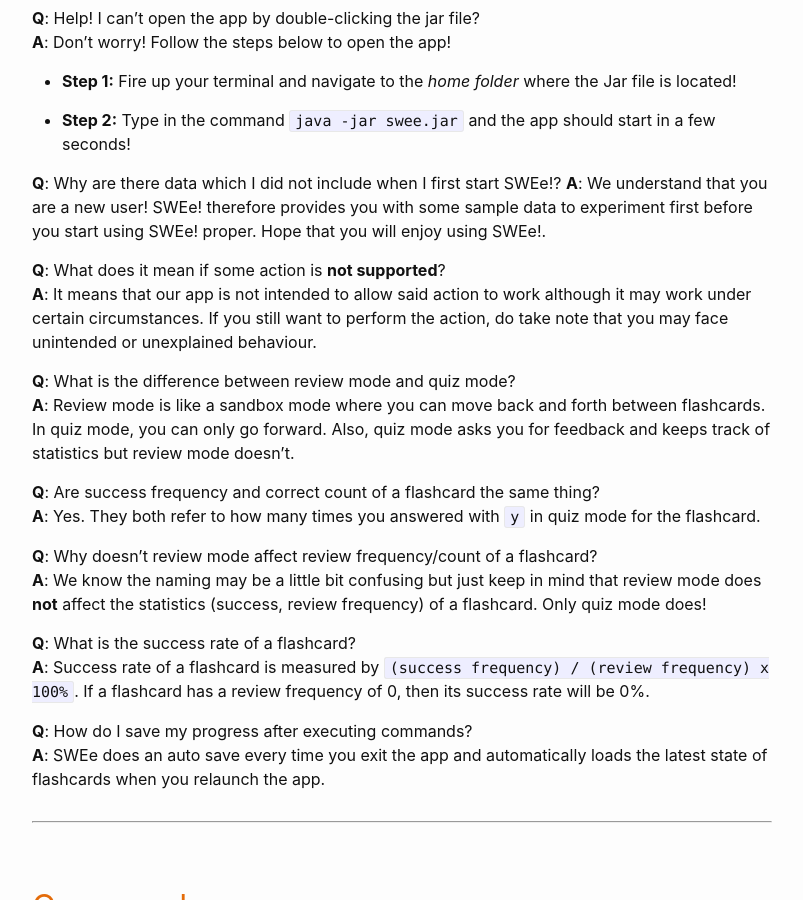
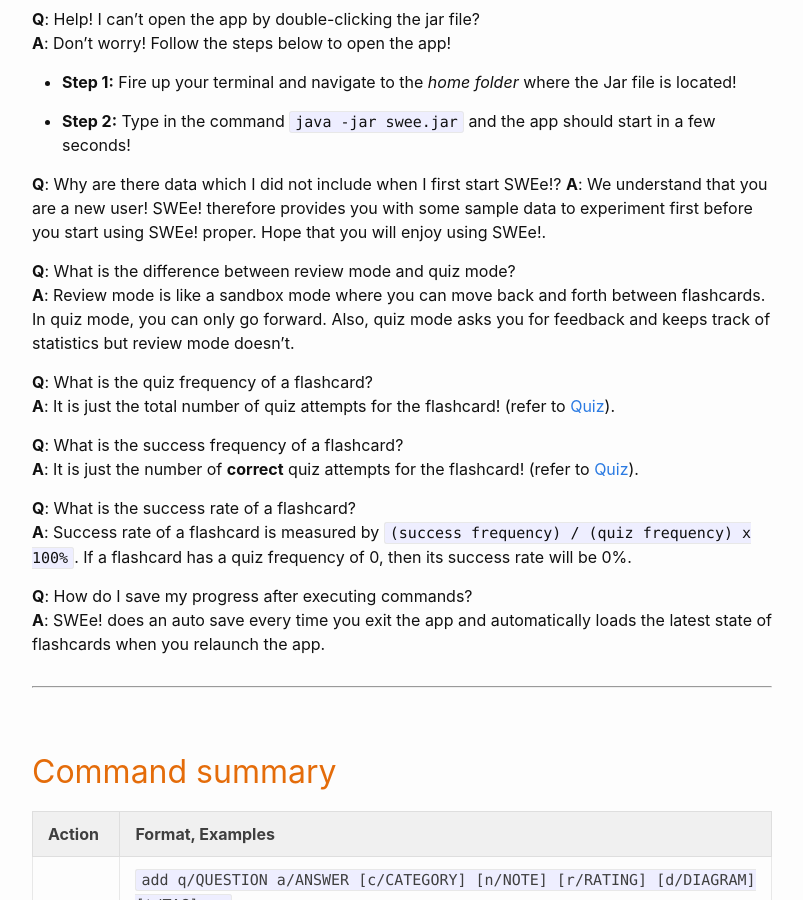
Before and after one commit to minzzelo/cs2101ug, a Jekyll site: the page built from docs/UserGuide.md, in a window 1280 px wide and 900 px high, scrolled down 34134 px. Shown: the whole window, without its empty margins (238-1041 px from the left). Built offline with Jekyll 4.4.1, drawn with Linux system fonts in a browser that asks for light colours; emoji names are drawn with the system emoji font; some of the changed text lies outside the part shown.

Commit message:
Explain quiz and success

```diff
--- a/docs/UserGuide.md
+++ b/docs/UserGuide.md
@@ -133,7 +133,7 @@ Input Field | What is it & How to specify
 `a/ANSWER`      | Answer on the flashcard.<br>`ANSWER` has no character restrictions so you can input anything you like.
 `c/CATEGORY`    | Category of the flashcard.<br>`CATEGORY` must be alphanumeric and can be multiple words.
 `r/RATING`      | Star rating of the flashcard.<br>`RATING` must be a number between 1 and 5 inclusive.
-`d/DIAGRAM`     | Diagram (image) of the flashcard.<br>`DIAGRAM` must be a valid path to a file. <br>eg. It can be a full file path such as C:/users/tom/Desktop/image/diagram.png<br> eg. It can be a relative file path (relative to swee.jar) such as images/image.jpg<br>Only supports the following image file types: jpg, png, jpeg, bmp
+`d/DIAGRAM`     | Diagram (image) of the flashcard.<br>`DIAGRAM` must be a valid path to a file. <br>eg. It can be a full file path such as `C:/users/tom/Desktop/image/diagram.png`<br> eg. It can be a relative file path (relative to swee.jar) such as `images/image.jpg`<br>Only supports the following image file types: jpg, png, jpeg, bmp
 `n/NOTE`        | Note on the flashcard.<br>`NOTE` has no character limit or restrictions so you can input anything you like.
 `t/TAG`         | These are tags of the flashcard. A flashcard can have more than one tag.<br>`TAG` must be alphanumeric and must be a single word.
 `INDEX`         | `INDEX` refers to the index number shown in the displayed flashcard list.<br>Every visible flashcard on the display list has an `INDEX`.<br>`INDEX` is always a positive integer greater than 0. eg. 1, 2, 3, …
@@ -515,8 +515,8 @@ Format: `quiz`
 So what is quiz mode? Upon entering quiz mode, you can no longer input commands to the command box. However, the following keyboard input will now be recognised:
 * `↓ key` shows the answer and notes of the current flashcard
 * `q` quits quiz mode
-* `y` This input will only be recognised after the `↓ key` is pressed. `y` indicate a correct answer.
-* `n` This input will only be recognised after the `↓ key` is pressed. `n` indicates an incorrect answer.
+* `y` This input will only be recognised after the `↓ key` is pressed. `y` indicate a correct quiz attempt.
+* `n` This input will only be recognised after the `↓ key` is pressed. `n` indicates an incorrect quiz attempt.
 
 Quiz attempts are recorded and information about your scores can be displayed using the [stats](#view-the-statistics-of-flashcard--stats) command.
 
@@ -688,24 +688,20 @@ Worried that all the precious flashcards you have saved would be gone after clos
 **Q**: Why are there data which I did not include when I first start SWEe!?
 **A**: We understand that you are a new user! SWEe! therefore provides you with some sample data to experiment first before you start using SWEe! proper. Hope that you will enjoy using SWEe!.
 
-**Q**: What does it mean if some action is **not supported**?<br>
-**A**: It means that our app is not intended to allow said action to work although it may work under certain circumstances.
-If you still want to perform the action, do take note that you may face unintended or unexplained behaviour.
-
 **Q**: What is the difference between review mode and quiz mode?<br>
 **A**: Review mode is like a sandbox mode where you can move back and forth between flashcards. In quiz mode, you can only go forward. Also, quiz mode asks you for feedback and keeps track of statistics but review mode doesn't.
 
-**Q**: Are success frequency and correct count of a flashcard the same thing?<br>
-**A**: Yes. They both refer to how many times you answered with `y` in quiz mode for the flashcard.
+**Q**: What is the quiz frequency of a flashcard?<br>
+**A**: It is just the total number of quiz attempts for the flashcard! (refer to [Quiz](#quiz-flashcards-quiz)).
 
-**Q**: Why doesn't review mode affect review frequency/count of a flashcard?<br>
-**A**: We know the naming may be a little bit confusing but just keep in mind that review mode does **not** affect the statistics (success, review frequency) of a flashcard. Only quiz mode does!
+**Q**: What is the success frequency of a flashcard?<br>
+**A**: It is just the number of **correct** quiz attempts for the flashcard! (refer to [Quiz](#quiz-flashcards-quiz)).
 
 **Q**: What is the success rate of a flashcard?<br>
-**A**: Success rate of a flashcard is measured by `(success frequency) / (review frequency) x 100%`. If a flashcard has a review frequency of 0, then its success rate will be 0%.
+**A**: Success rate of a flashcard is measured by `(success frequency) / (quiz frequency) x 100%`. If a flashcard has a quiz frequency of 0, then its success rate will be 0%.
 
 **Q**: How do I save my progress after executing commands?<br>
-**A**: SWEe does an auto save every time you exit the app and automatically loads the latest state of flashcards when you relaunch the app.
+**A**: SWEe! does an auto save every time you exit the app and automatically loads the latest state of flashcards when you relaunch the app.
 
 --------------------------------------------------------------------------------------------------------------------
 
```
